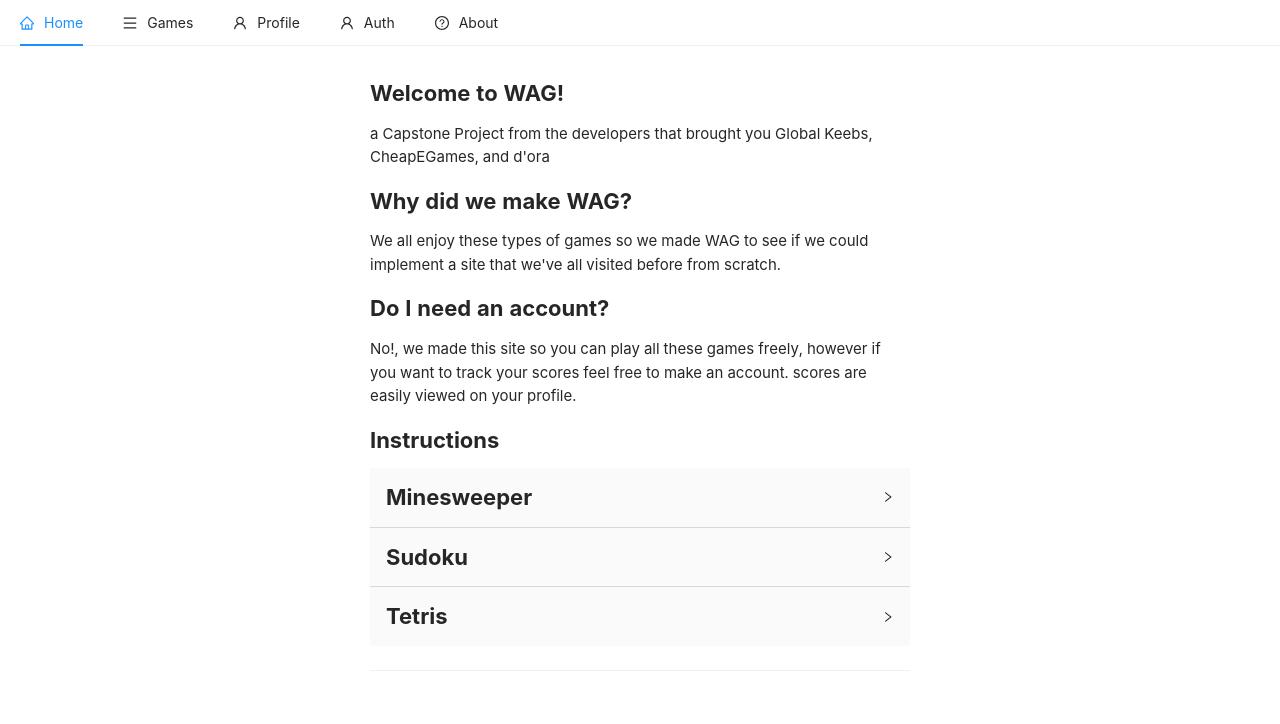
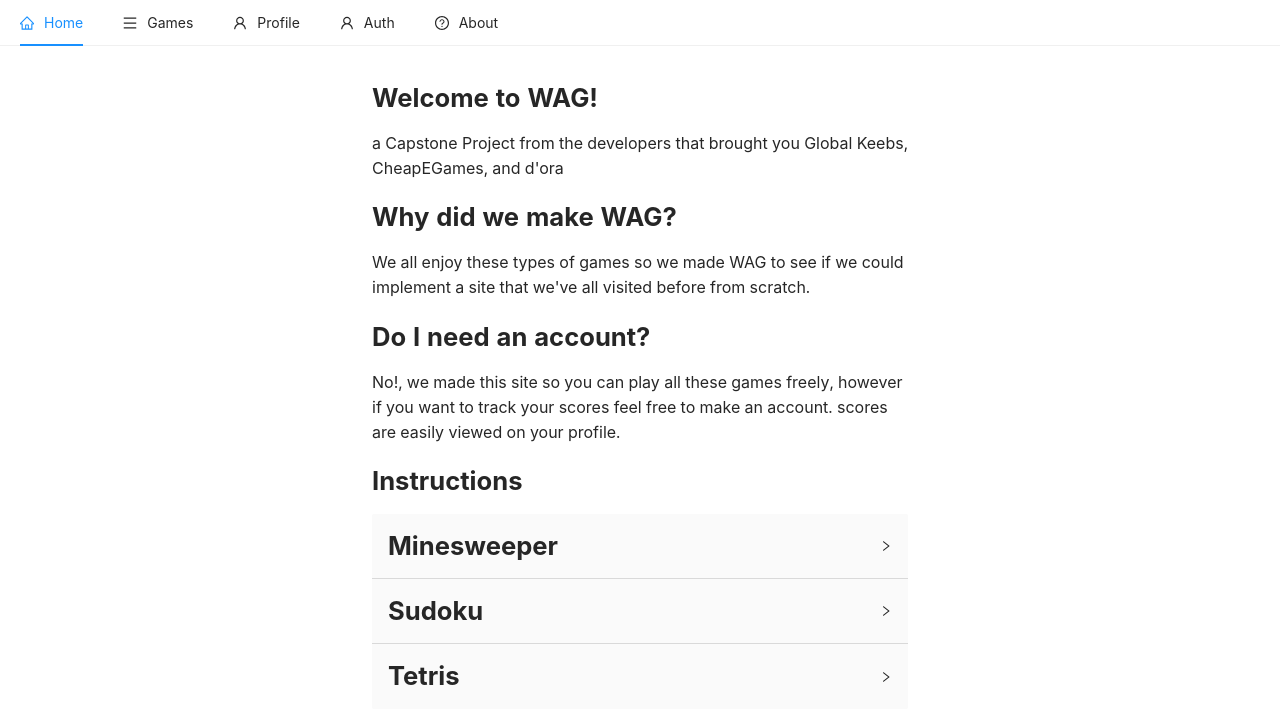
Before and after one commit to Manion-sebastian/waggroup, a Next.js app: page / in a window 1280 px wide. Shown: the top 724 px of the page. Built offline with nearby package versions, Linux system fonts and the light colour scheme.

Commit message:
adds new scroll bar and potential fixes for different resolution screens

```diff
--- a/styles/baseSite/About.module.css
+++ b/styles/baseSite/About.module.css
@@ -14,15 +14,15 @@
 }
 
 .aboutLinks {
-    font-size: 19px;
+    font-size: 1.2rem;
     font-weight: bold;
     padding: 0 10px
 }
 
 .aboutWhole {
-    min-width: 375px;
-    max-width: 600px;
-    padding: 30px;
+    min-width: 23.5rem;
+    max-width: 37.5rem;
+    padding: 2rem;
     display: flex;
     flex-direction: column;
     margin: 0 auto;
@@ -30,10 +30,10 @@
 }
 
 .headers {
-    font-size: 22px;
+    font-size: 1.6rem;
     font-weight: bold;
 }
 
 .content {
-    font-size: 15px;
+    font-size: 1rem;
 }
--- a/styles/globals.css
+++ b/styles/globals.css
@@ -5,8 +5,49 @@
 }
 
 :root {
+  font-size: 16px;
   --wag-bg-main: #f7f7f7;
   --wag-fnt-main: #101010;
   --wag-fnt-act: #39e;
   --wag-bdr-main: #d4d4d4;
+  --sb-clr-1: rgb(220 220 220 / .4);
+  --sb-clr-2: rgb(220 220 220 / 1);
+  --sb-bg: rgb(90 90 90 / .4);
 }
+
+body {
+  overflow: overlay;
+}
+
+::-webkit-scrollbar {
+  width: 8px;
+}
+
+::-webkit-scrollbar-thumb {
+  background: var(--sb-clr-1);
+  border-radius: 5px;
+}
+
+::-webkit-scrollbar-thumb:hover {
+  background: var(--sb-clr-2);
+}
+
+::-webkit-scrollbar-track {
+  background: var(--sb-bg);
+}
+
+::-webkit-scrollbar-corner {
+ background: transparent;
+}
+
+@media (min-width: 2560px) {
+  :root {
+    font-size: 24px;
+  }
+}
+
+@media (min-width: 3840px) {
+  :root {
+    font-size: 32px;
+  }
+}
```
Also changed, not shown: styles/baseSite/GamesLink.module.css (+13 -0 lines).
